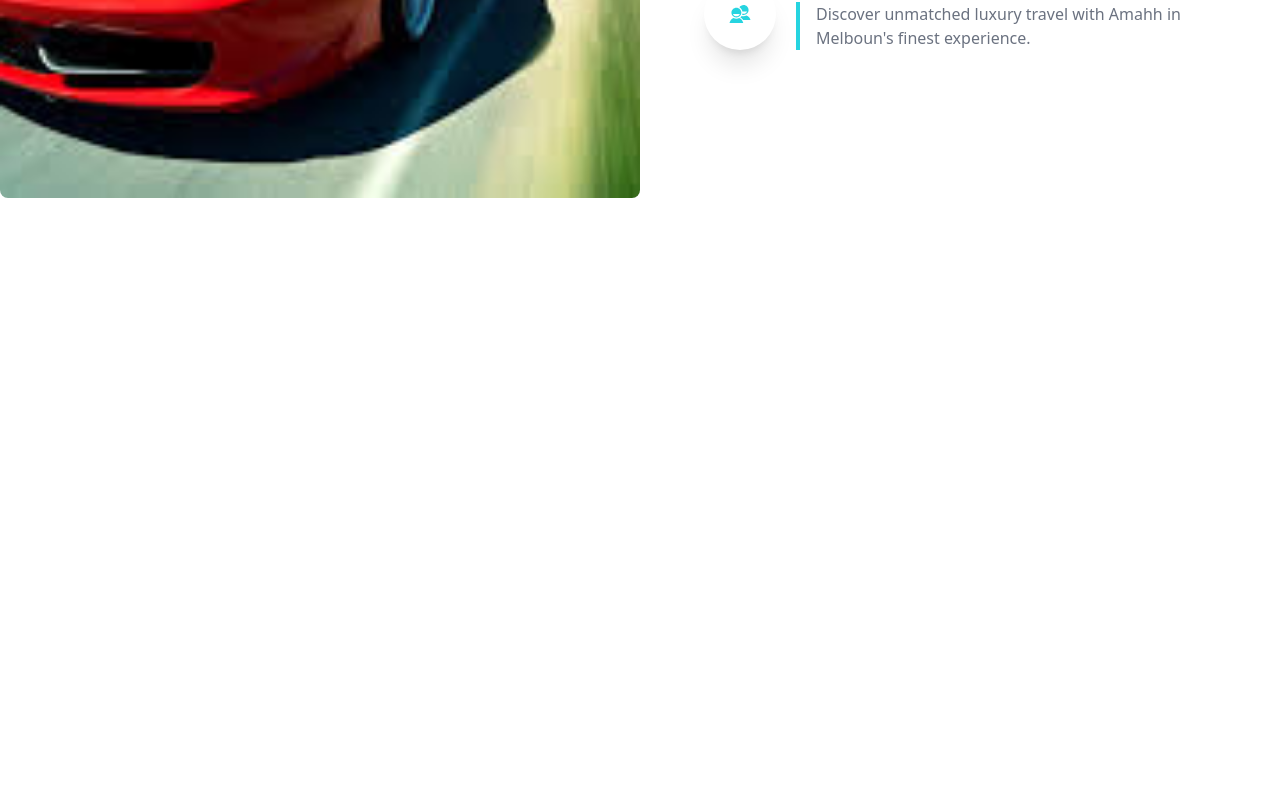
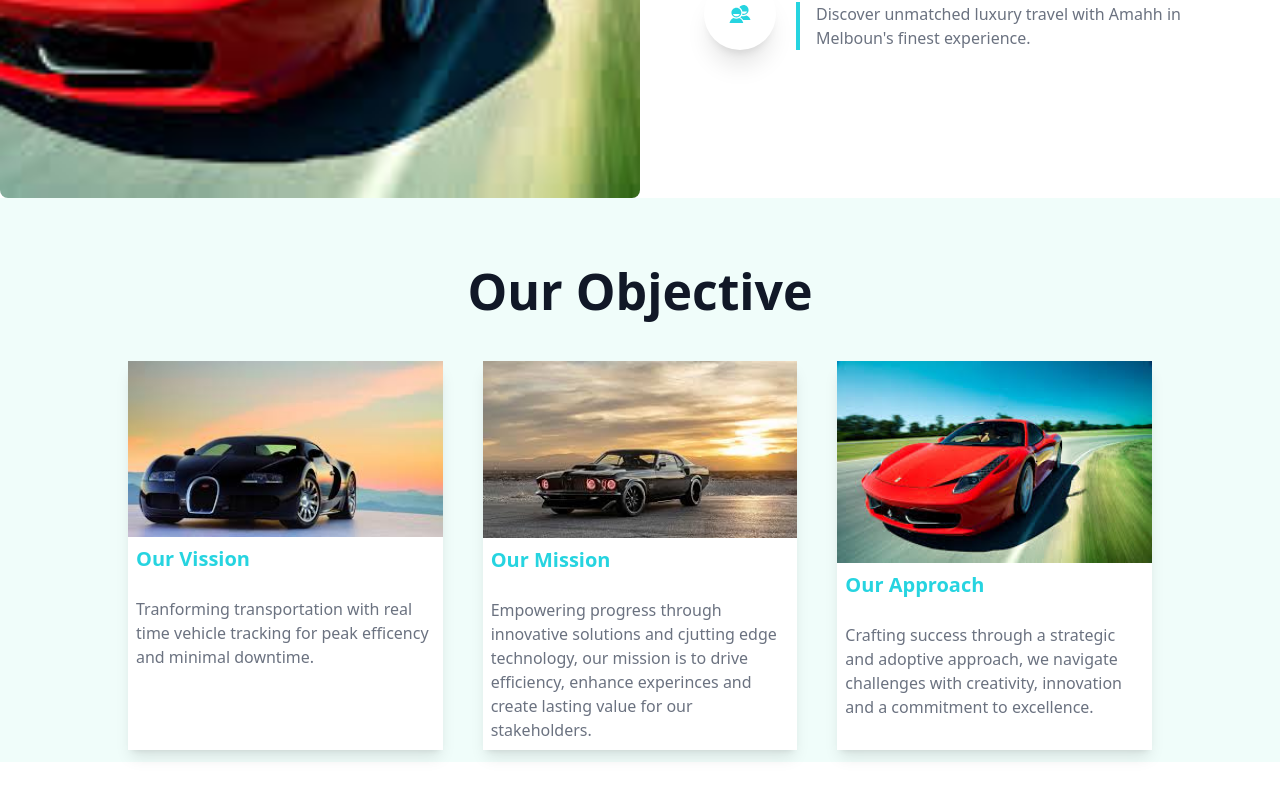
Before and after one commit to Tassawar-Abbas/car-rental-mgsys, a Next.js app: page / in a window 1280 px wide. Shown: the part 1689-2489 px from the top of the page. Before the commit the page ends 1887 px from the top, so only its background shows below. Built offline with nearby package versions, Linux system fonts and the light colour scheme.

Commit message:
our objective section

```diff
--- a/app/constants/data.js
+++ b/app/constants/data.js
@@ -30,6 +30,7 @@ export const headerLinks=[
         exact:true
     },
 ]
+
 export const carouselData=[
     {
         title:'Profile',
@@ -73,3 +74,21 @@ export const exploreWorlds=[
         description:'On your wedding day, limolux deliver the ultimate luxury ride for an unforgettable journy.',
     },
 ]
+
+export const objectiveData=[
+    {
+        img:'/images/c1.jpg',
+        title:'Our Vission',
+        description:'Tranforming transportation with real time vehicle tracking for peak efficency and minimal downtime.',
+    },
+    {
+        img:'/images/c2.jpg',
+        title:'Our Mission',
+        description:'Empowering progress through innovative solutions and cjutting edge technology, our mission is to drive efficiency, enhance experinces and create lasting value for our stakeholders.',
+    },
+    {
+        img:'/images/c3.jpg',
+        title:'Our Approach',
+        description:'Crafting success through a strategic and adoptive approach, we navigate challenges with creativity, innovation and a commitment to excellence.',
+    },
+]
--- a/app/page.js
+++ b/app/page.js
@@ -1,5 +1,6 @@
 import { Explore } from "@/components/Explore";
 import HomeCarousel from "@/components/HomeCarousel";
+import { Objective } from "@/components/Objective";
 import { SubFooter } from "@/components/SubFooter";
 import Image from "next/image";
 
@@ -10,6 +11,7 @@ export default function Home() {
       <div className="relative">
         <Explore />
         <SubFooter/>
+        <Objective/>
       </div>
     </div>
   );
--- /dev/null
+++ b/components/Objective.jsx
@@ -0,0 +1,30 @@
+import React from 'react'
+import { TitleText } from './TitleText'
+import { objectiveData } from '@/app/constants/data'
+
+export const Objective = () => {
+    return (
+        <div className='bg-teal-50 pt-12 mb-10 pb-3'>
+            <TitleText title={
+                <span className='text-gray-900 font-bold'>Our Objective</span>
+            } />
+            <div className='mx-10 md:mx-[10%] mt-8'>
+                <div className='w-full grid grid-cols-1 md:grid-cols-3 justify-center gap-10'>
+                    {objectiveData.map((obj, ind) => (
+                        <div key={ind} className='rouded rou shadow-lg bg-white'>
+                            <div className='w-full relative'>
+                                <img src={obj.img} alt={obj.title} className='w-full object-cover' />
+                            </div>
+                            <div className='font-bold text-xl mb-2 text-third-color p-2'>
+                                {obj.title}
+                            </div>
+                            <p className='text-gray-500 text-base p-2'>
+                                {obj.description}
+                            </p>
+                        </div>
+                    ))}
+                </div>
+            </div>
+        </div>
+    )
+}
```
